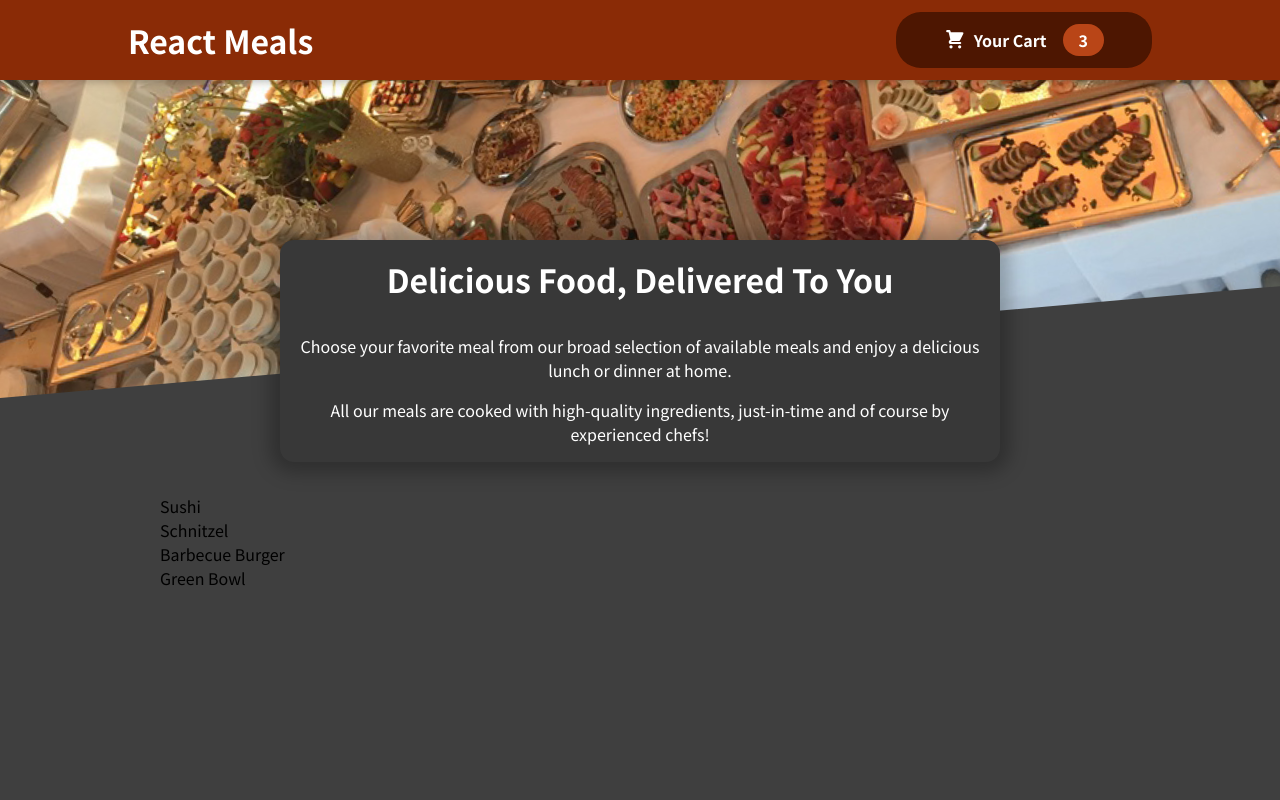
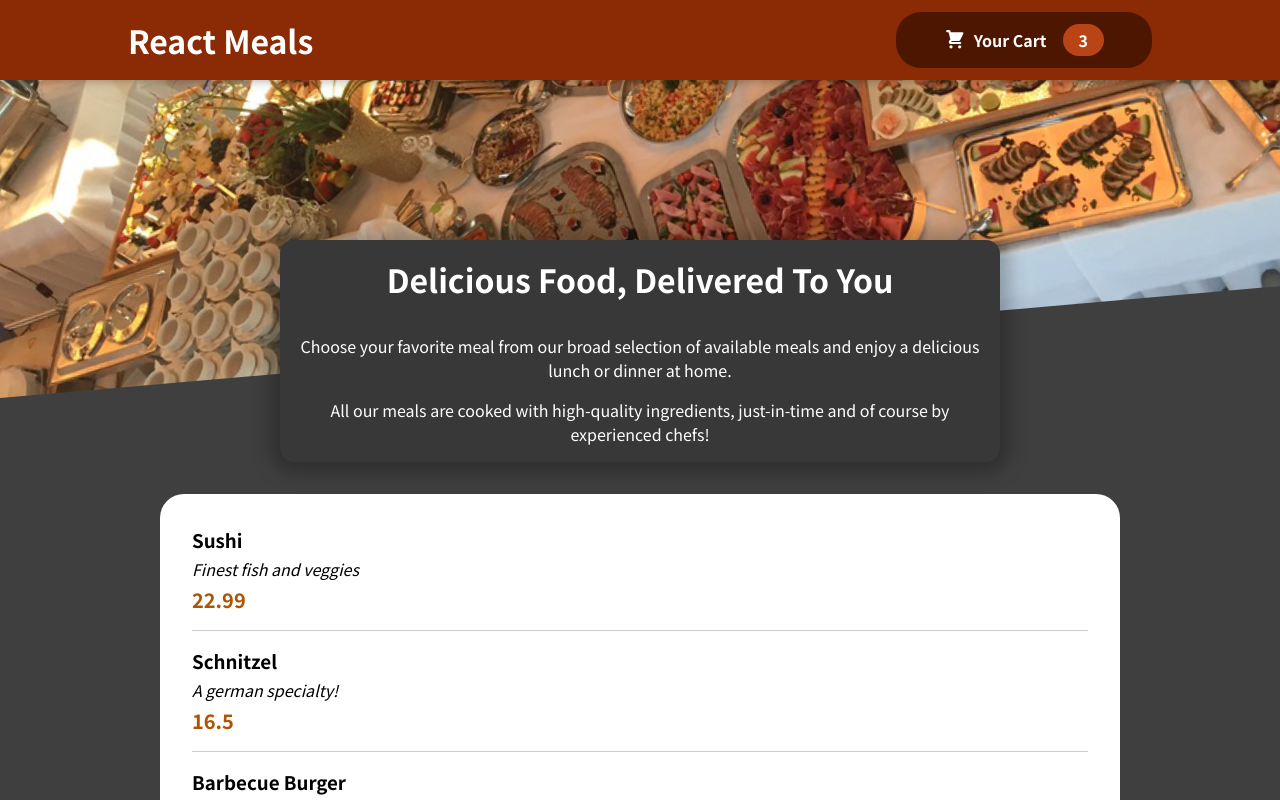
Before and after one commit to vulebaolong/ReactMeal_vulebaolong, a React (Create React App) app: page / in a window 1280 px wide. Shown: the top 800 px of the page. Built offline with nearby package versions, Linux system fonts and the light colour scheme.

Commit message:
adding meal item component

```diff
--- /dev/null
+++ b/src/components/Meals/MealList/MealItem/MealItem.js
@@ -0,0 +1,18 @@
+import React from "react";
+
+import style from "./MealItem.module.css";
+
+function MealItem(props) {
+    return (
+        <li className={style.meal}>
+            <div>
+                <h3>{props.name}</h3>
+                <div className={style.description}>{props.description}</div>
+                <div className={style.price}>{props.price}</div>
+            </div>
+            <div></div>
+        </li>
+    );
+}
+
+export default MealItem;
--- /dev/null
+++ b/src/components/Meals/MealList/MealItem/MealItem.module.css
@@ -0,0 +1,22 @@
+.meal {
+    display: flex;
+    justify-content: space-between;
+    margin: 1rem;
+    padding-bottom: 1rem;
+    border-bottom: 1px solid #ccc;
+}
+
+.meal h3 {
+    margin: 0 0 0.25rem 0;
+}
+
+.description {
+    font-style: italic;
+}
+
+.price {
+    margin-top: 0.25rem;
+    font-weight: bold;
+    color: #ad5502;
+    font-size: 1.25rem;
+}
--- a/src/components/Meals/MealList/MealList.js
+++ b/src/components/Meals/MealList/MealList.js
@@ -1,4 +1,5 @@
 import React from "react";
+import MealItem from "./MealItem/MealItem";
 
 import style from "./MealList.module.css";
 
@@ -30,7 +31,14 @@
 ];
 
 function MealList(props) {
-    const mealList = DUMMY_MEALS.map((meal) => <li key={meal.id}>{meal.name}</li>);
+    const mealList = DUMMY_MEALS.map((meal) => (
+        <MealItem
+            key={meal.id}
+            name={meal.name}
+            description={meal.description}
+            price={meal.price}
+        />
+    ));
     return (
         <seciton className={style.meal_list}>
             <ul>{mealList}</ul>
--- a/src/components/Meals/MealList/MealList.module.css
+++ b/src/components/Meals/MealList/MealList.module.css
@@ -4,6 +4,9 @@
     margin: 2rem auto;
     animation: meals-appear 1s ease-out forwards;
     display: block;
+    background-color: white;
+    border-radius: 24px;
+    padding: 1rem;
 }
 
 .meal_list ul {
```
